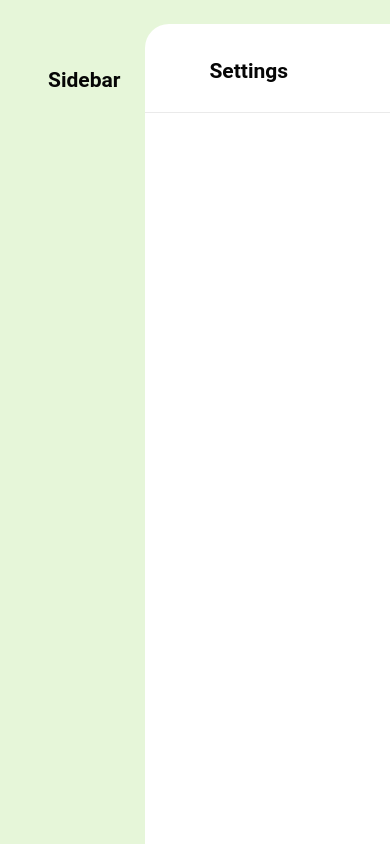
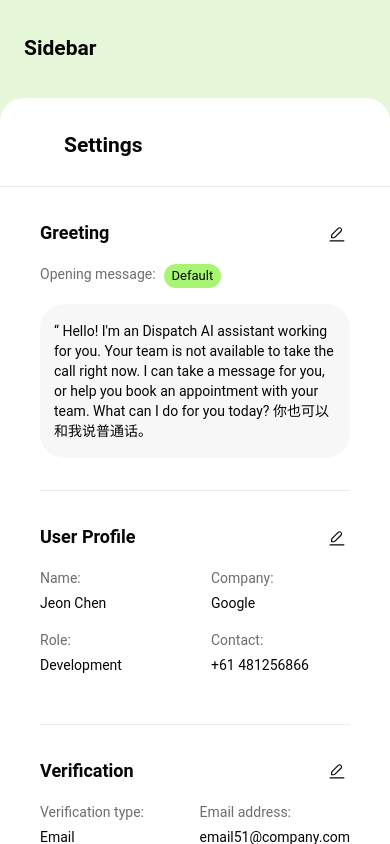
Before and after one commit to Dispatch-AI-com/frontend, a Next.js app: page /dashboard/settings in a window 390 px wide. Shown: the top 844 px of the page. Built offline with nearby package versions, Linux system fonts and the light colour scheme.

Commit message:
responsiveness-update&mock-sidebar

```diff
--- a/src/app/dashboard/settings/GreetingSection.tsx
+++ b/src/app/dashboard/settings/GreetingSection.tsx
@@ -44,7 +44,7 @@ export default function GreetingSection() {
           //   /* handle change here */
           // }}
           sx={{
-            width: 580,
+            width: '100%',
             '& .MuiOutlinedInput-root': {
               backgroundColor: '#f7f7f7',
               borderRadius: 2,
--- a/src/app/dashboard/settings/page.tsx
+++ b/src/app/dashboard/settings/page.tsx
@@ -2,8 +2,44 @@
 import { Box, styled } from '@mui/material';
 
 import SectionDivider from '@/app/dashboard/settings/components/SectionDivider';
+import SettingsSection from '@/app/dashboard/settings/SettingsSection';
 
-import SettingsSection from './SettingsSection';
+const Root = styled(Box)({
+  display: 'flex',
+  backgroundColor: '#e6f6d9',
+  minHeight: '100vh',
+  flexDirection: 'column',
+
+  // Responsive styles
+  '@media (min-width:900px)': {
+    flexDirection: 'row',
+  },
+});
+
+const Sidebar = styled(Box)(({ theme }) => ({
+  width: '100%',
+  padding: theme.spacing(2, 3),
+  backgroundColor: '#e6f6d9',
+  minHeight: 'auto',
+  borderRight: 'none',
+  '@media (min-width:900px)': {
+    width: 220,
+    minHeight: '100vh',
+    borderRight: '1px solid #e6f6d9',
+  },
+}));
+
+const Content = styled(Box)(({ theme }) => ({
+  borderRadius: theme.shape.borderRadius * 2,
+  backgroundColor: '#fff',
+  flex: 1,
+  minHeight: 'auto',
+  display: 'flex',
+  flexDirection: 'column',
+  '@media (min-width:900px)': {
+    minHeight: 'calc(100vh - 48px)',
+  },
+}));
 
 const SettingsHeader = styled(Box)(({ theme }) => ({
   display: 'flex',
@@ -11,44 +47,42 @@ const SettingsHeader = styled(Box)(({ theme }) => ({
   minHeight: theme.spacing(10),
 }));
 
+const ContentInner = styled(Box)(({ theme }) => ({
+  paddingTop: theme.spacing(3),
+  paddingBottom: theme.spacing(3),
+  paddingLeft: theme.spacing(5),
+  paddingRight: theme.spacing(5),
+  [theme.breakpoints.up('sm')]: {
+    paddingLeft: theme.spacing(10),
+    paddingRight: theme.spacing(10),
+  },
+  [theme.breakpoints.up('lg')]: {
+    paddingLeft: theme.spacing(20),
+    paddingRight: theme.spacing(20),
+  },
+  [theme.breakpoints.up('xl')]: {
+    paddingLeft: theme.spacing(60),
+    paddingRight: theme.spacing(60),
+  },
+}));
+
 export default function SettingsPage() {
   return (
-    <Box display="flex" bgcolor="#e6f6d9" minHeight="100vh" p={3}>
-      <Box
-        width={220}
-        p={3}
-        bgcolor="#e6f6d9"
-        borderRight="1px solid #e6f6d9"
-        minHeight="100vh"
-      >
+    <Root>
+      <Sidebar>
         <h2>Sidebar</h2>
-      </Box>
-      <Box
-        sx={{
-          borderRadius: 2,
-          bgcolor: '#fff',
-          flex: 1,
-          minHeight: 'calc(100vh - 48px)',
-          display: 'flex',
-          flexDirection: 'column',
-        }}
-      >
+      </Sidebar>
+      <Content>
         <SettingsHeader>
-          <Box
-            component="h2"
-            sx={{
-              margin: 0,
-              flex: 1,
-            }}
-          >
+          <Box component="h2" sx={{ margin: 0, flex: 1 }}>
             Settings
           </Box>
         </SettingsHeader>
         <SectionDivider my={1} />
-        <Box pt={3} pb={3} pl={60} pr={60}>
+        <ContentInner>
           <SettingsSection />
-        </Box>
-      </Box>
-    </Box>
+        </ContentInner>
+      </Content>
+    </Root>
   );
 }
```
